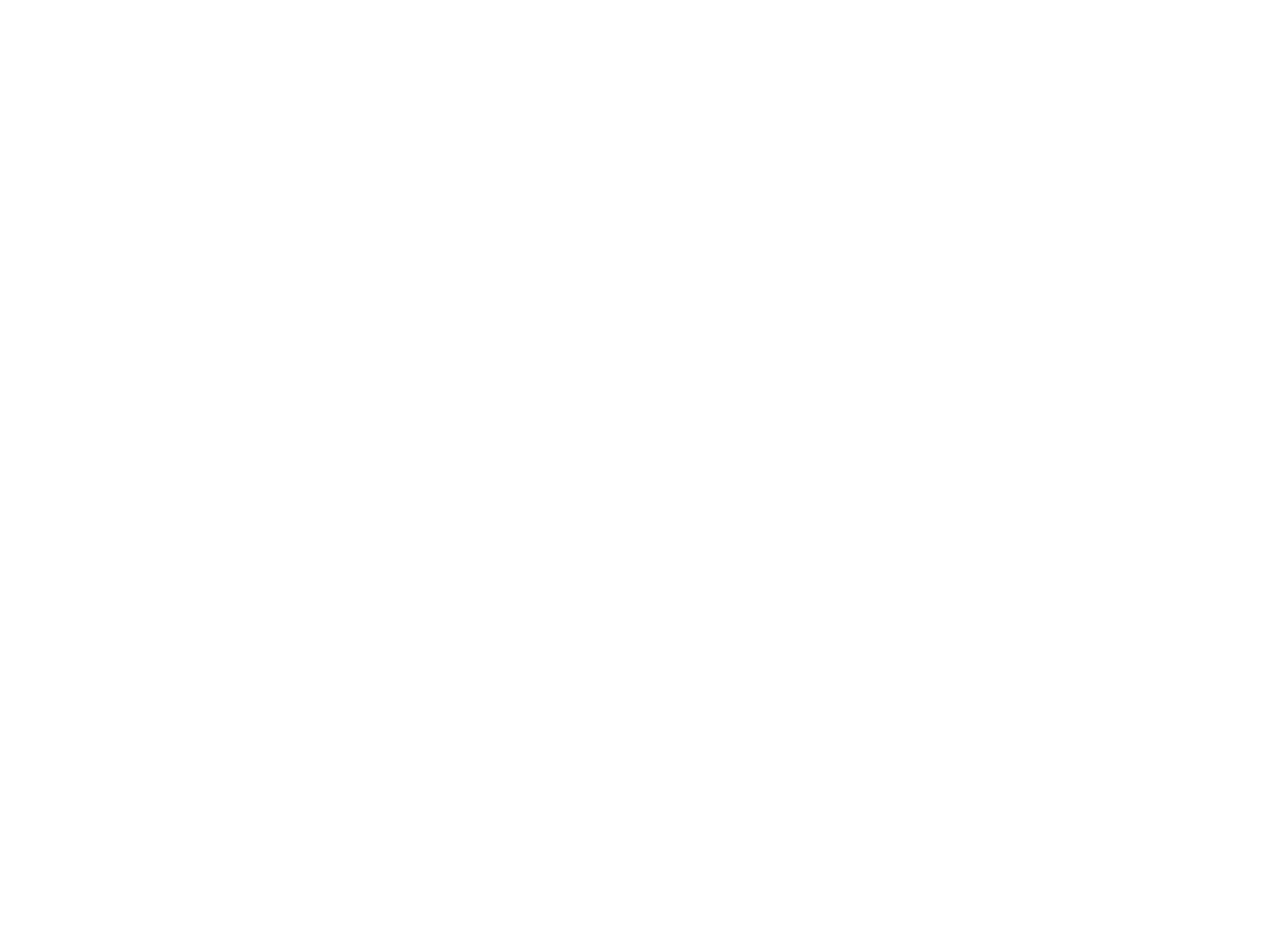
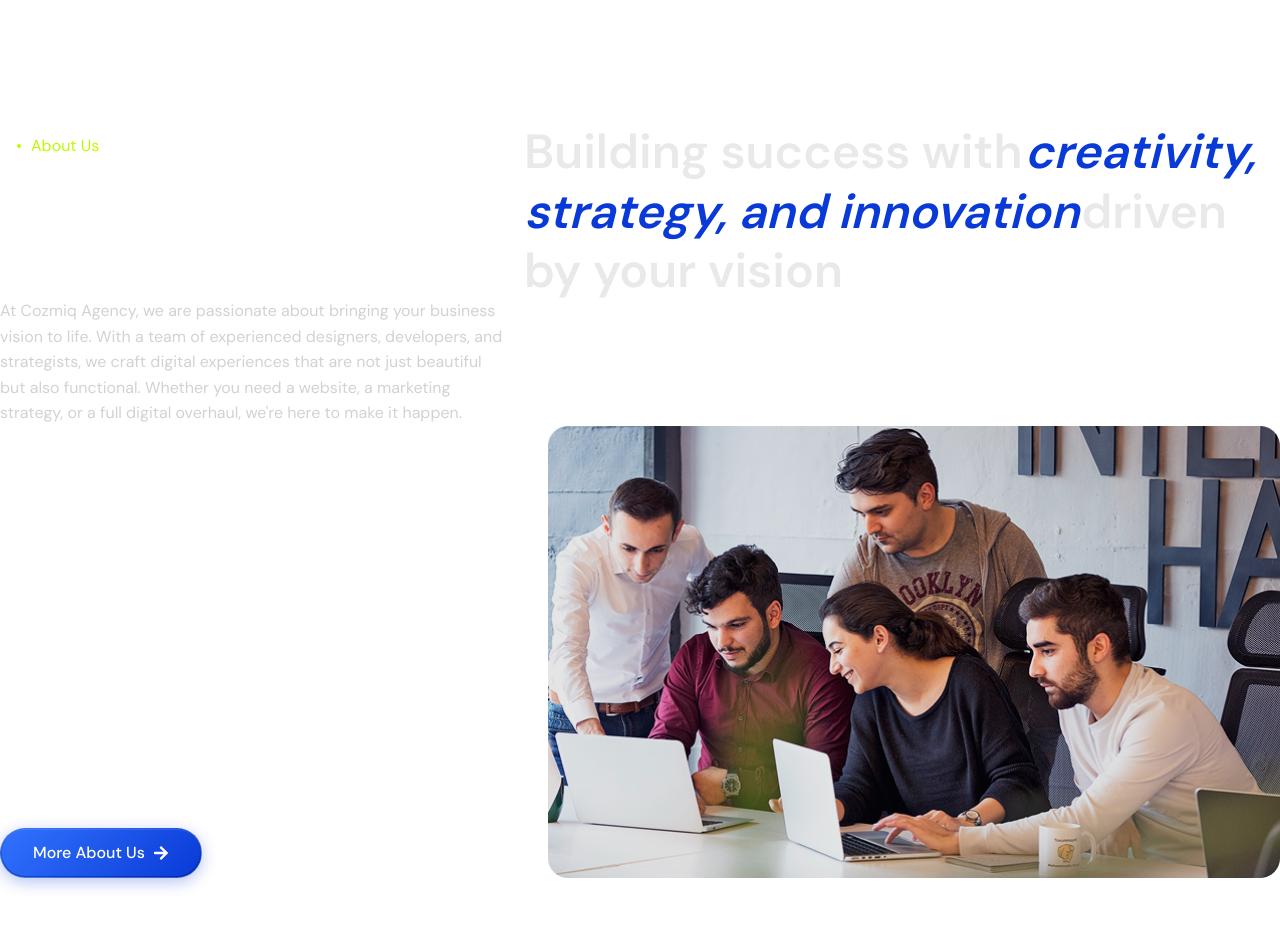
Before and after one commit to AbirDoesFrontend/cozmiq-agency-nextjs, a Next.js app: page / in a window 1280 px wide. Shown: the part 1120-2048 px from the top of the page. Before the commit the page ends 1102 px from the top, so only its background shows below. Built offline with nearby package versions, Linux system fonts and the light colour scheme.

Commit message:
Remove deprecated Hero section components and FloatingDecoratives; integrate About section into the homepage. Update global styles for improved color usage and add new About section styles.

```diff
--- a/src/app/globals.css
+++ b/src/app/globals.css
@@ -105,7 +105,7 @@
 }
 
 .foreground-color {
-  color: var(--color-text-primary);
+  color: var(--color-text-secondary);
 }
 .dark-foreground-color {
   color: var(--color-text-secondary);
@@ -238,13 +238,25 @@
 }
 
 @keyframes star-movement-bottom {
-  0%   { transform: translate(0%, 0%); opacity: 1; }
-  100% { transform: translate(-100%, 0%); opacity: 0; }
+  0% {
+    transform: translate(0%, 0%);
+    opacity: 1;
+  }
+  100% {
+    transform: translate(-100%, 0%);
+    opacity: 0;
+  }
 }
 
 @keyframes star-movement-top {
-  0%   { transform: translate(0%, 0%); opacity: 1; }
-  100% { transform: translate(100%, 0%); opacity: 0; }
+  0% {
+    transform: translate(0%, 0%);
+    opacity: 1;
+  }
+  100% {
+    transform: translate(100%, 0%);
+    opacity: 0;
+  }
 }
 
 /* put animation utilities into Tailwind's utilities layer so ordering is right */
@@ -294,7 +306,7 @@
 }
 
 /* Global */
-.badge-dot{
+.badge-dot {
   @apply bg-[#ffffff] w-[4px] h-[4px] rounded-[9999px] grow-0 shrink-0 basis-auto;
 }
 
@@ -302,7 +314,7 @@
   @apply flex items-center gap-2.5 px-4 py-2.5;
 }
 
-.badge-inner{
+.badge-inner {
   @apply border-[1px] border-solid rounded-[9999px] inline-flex items-center;
 }
 
@@ -378,3 +390,41 @@
 .hero-floating-tag-right {
   @apply top-[30%] right-0 absolute w-[140px];
 }
+/* Hero End */
+
+/* About Start */
+/* About Section Components */
+.about-section {
+  @apply relative py-[60px] lg:py-[140px];
+}
+
+.about-content-wrapper {
+  @apply flex lg:flex-row flex-col justify-between items-start gap-[20px];
+}
+
+.about-left-section {
+  @apply flex flex-col items-start gap-10 lg:gap-[128px] basis-2/5;
+}
+
+.about-text-span {
+  @apply font-semibold md:italic dark:text-[#D5EDFF]
+         text-3xl lg:text-4xl xl:text-5xl
+         leading-snug md:leading-tight lg:leading-tight;
+}
+
+.about-right-section {
+  @apply basis-3/5 mb-6;
+}
+
+.about-button-section {
+  @apply flex lg:flex-row flex-col justify-between items-start lg:items-end gap-[60px];
+}
+
+.about-button-container {
+  @apply flex justify-start basis-2/5;
+}
+
+.about-image-container {
+  @apply flex justify-end basis-3/5;
+}
+/* About End */
--- a/src/app/page.tsx
+++ b/src/app/page.tsx
@@ -1,9 +1,12 @@
-import Hero from "@/components/home/Hero";
+import About from "@/components/home/about/About";
+import Hero from "@/components/home/hero/Hero";
+
 
 export default function Home() {
   return (
     <>
       <Hero />
+      <About />
     </>
   );
 }
--- /dev/null
+++ b/src/components/global/BadgeSecondary.tsx
@@ -0,0 +1,58 @@
+"use client";
+
+import React, { useEffect, useState } from "react";
+
+interface BadgeSecondaryProps {
+  alwaysDark?: boolean;
+  children?: React.ReactNode;
+  className?: string;
+  style?: React.CSSProperties;
+}
+
+export default function BadgeSecondary({
+  alwaysDark = false,
+  children,
+  className = "",
+  style = {},
+}: BadgeSecondaryProps) {
+  const [isDark, setIsDark] = useState(false);
+
+  useEffect(() => {
+    try {
+      const theme = localStorage.getItem("theme");
+      setIsDark(theme === "dark");
+    } catch (e) {
+      console.log(e)
+    }
+  }, []);
+
+  const useDark = alwaysDark || isDark;
+  const borderColor = useDark ? "1px solid rgba(255,255,255,0.25)" : "1px solid #D2D2D5";
+  const textColor = useDark ? "#bdfb00" : "#0939D6";
+  const defaultDotColor = useDark ? "#bdfb00" : "#0939D6";
+  const dotColor = defaultDotColor;
+
+  return (
+    <span
+      className={`inline-flex items-center rounded-full transition-all ${className}`}
+      style={{ border: borderColor, background: "transparent", ...style }}
+      role="status"
+      aria-label={typeof children === "string" ? children : "badge"}
+    >
+      <span className="flex items-center" style={{ gap: "0.625rem", padding: "0.625rem 1rem", color: textColor }}>
+        <span
+          aria-hidden
+          style={{
+            width: "0.25rem",
+            height: "0.25rem",
+            borderRadius: 9999,
+            background: dotColor,
+            display: "inline-block",
+            transition: "background 0.2s",
+          }}
+        />
+        <span className="text-sm">{children}</span>
+      </span>
+    </span>
+  );
+}
--- /dev/null
+++ b/src/components/global/PrimaryBtn.tsx
@@ -0,0 +1,13 @@
+import React from "react";
+import { FaArrowRight } from "react-icons/fa";
+
+const PrimaryBtn = ({text}: { text: string }) => {
+  return (
+    <button className="btn-primary get-started-btn cursor-pointer">
+      {text}
+      <FaArrowRight />
+    </button>
+  );
+};
+
+export default PrimaryBtn;
--- /dev/null
+++ b/src/components/home/about/About.tsx
@@ -0,0 +1,55 @@
+import Image from "next/image";
+import React from "react";
+
+import AboutImage from "../../../../public/img/about-image.png";
+import BadgeSecondary from "@/components/global/BadgeSecondary";
+import PrimaryBtn from "@/components/global/PrimaryBtn";
+
+const About = () => {
+  return (
+    <section className="about-section">
+      <div className="wrapper">
+        <div className="about-content-wrapper">
+          <div className="about-left-section">
+            <BadgeSecondary>About Us</BadgeSecondary>
+
+            <p className="dark:dark-foreground-color foreground-color">
+              At Cozmiq Agency, we are passionate about bringing your business
+              vision to life. With a team of experienced designers, developers,
+              and strategists, we craft digital experiences that are not just
+              beautiful but also functional. Whether you need a website, a
+              marketing strategy, or a full digital overhaul, we&apos;re here to
+              make it happen.
+            </p>
+          </div>
+
+          <div className="about-right-section">
+            <h2 className="text-[#E9E9EA] text-3xl lg:text-4xl xl:text-5xl leading-snug md:leading-tight lg:leading-tight">
+              Building success with
+              <span className="about-text-span primary-color mx-0.5">
+                creativity, strategy, and innovation
+              </span>
+              driven by your vision
+            </h2>
+          </div>
+        </div>
+        <div className="about-button-section">
+          <div className="about-button-container">
+            <PrimaryBtn text="More About Us" />
+          </div>
+          <div className="about-image-container">
+            <Image
+              width={1000}
+              height={1000}
+              src={AboutImage}
+              alt="group img"
+              className="w-full h-auto"
+            />
+          </div>
+        </div>
+      </div>
+    </section>
+  );
+};
+
+export default About;
--- a/src/components/home/FloatingDecoratives.tsx
+++ b/src/components/home/hero/FloatingDecoratives.tsx
@@ -1,8 +1,8 @@
 import Image from "next/image";
 import React from "react";
 
-import LeftTagImage from "../../../public/img/left-tag.png";
-import RightTagImage from "../../../public/img/right-tag.png";
+import LeftTagImage from "../../../../public/img/left-tag.png";
+import RightTagImage from "../../../../public/img/right-tag.png";
 
 const FloatingDecoratives = () => {
   return (
--- a/src/components/home/Hero.tsx
+++ b/src/components/home/hero/Hero.tsx
@@ -3,8 +3,9 @@
 
 import TrustedCompanies from "./TrustedCompanies";
 import HeroContent from "./HeroContent";
-import BadgeLabel from "../BadgeLabel";
+
 import FloatingDecoratives from "./FloatingDecoratives";
+import BadgeLabel from "@/components/BadgeLabel";
 
 const Hero = () => {
   return (
--- a/src/components/home/HeroContent.tsx
+++ b/src/components/home/hero/HeroContent.tsx
@@ -1,3 +1,4 @@
+import PrimaryBtn from "@/components/global/PrimaryBtn";
 import React from "react";
 
 const HeroContent = () => {
@@ -14,9 +15,7 @@
       </p>
 
       <div className="hero-cta-container">
-        <button className="px-7 py-3 border border-[#FFFFFF1A] get-started-btn">
-          Let&apos;s Talk <i className="fa-arrow-right fa-solid"></i>
-        </button>
+        <PrimaryBtn text="Let's Talk"/>
         <button className="bg-gray-800/50 hover:bg-gray-800 backdrop-blur px-8 py-3.5 border border-gray-600 rounded-[100px] font-medium text-[16px] text-gray-300 hover:text-[#0939d6] duration-200">
           Get In Touch
         </button>
--- a/src/components/layout/Navbar.tsx
+++ b/src/components/layout/Navbar.tsx
@@ -7,6 +7,7 @@
 import mainLogo from "../../../public/img/main-logo.png";
 import sunIcon from "../../../public/img/sun.png";
 import moonIcon from "../../../public/img/moon.png";
+import PrimaryBtn from "../global/PrimaryBtn";
 
 const navLinks = [
   { href: "#", label: "Home" },
@@ -116,10 +117,7 @@
 
             {/* Desktop actions */}
             <div className="hidden lg:flex items-center gap-3">
-              <button className="btn-primary get-started-btn cursor-pointer">
-                Get Started
-                <FaArrowRight />
-              </button>
+              <PrimaryBtn text="Get Started"/>
 
               <button
                 id="theme-toggle"
```
Also changed, not shown: src/components/home/hero/TrustedCompaniesCarousel.tsx (renamed from src/components/home/TrustedCompaniesCarousel.tsx, +6 -6 lines), public/img/about-image.png (renamed from public/img/Image (7).png), src/components/home/hero/TrustedCompanies.tsx (renamed from src/components/home/TrustedCompanies.tsx).
